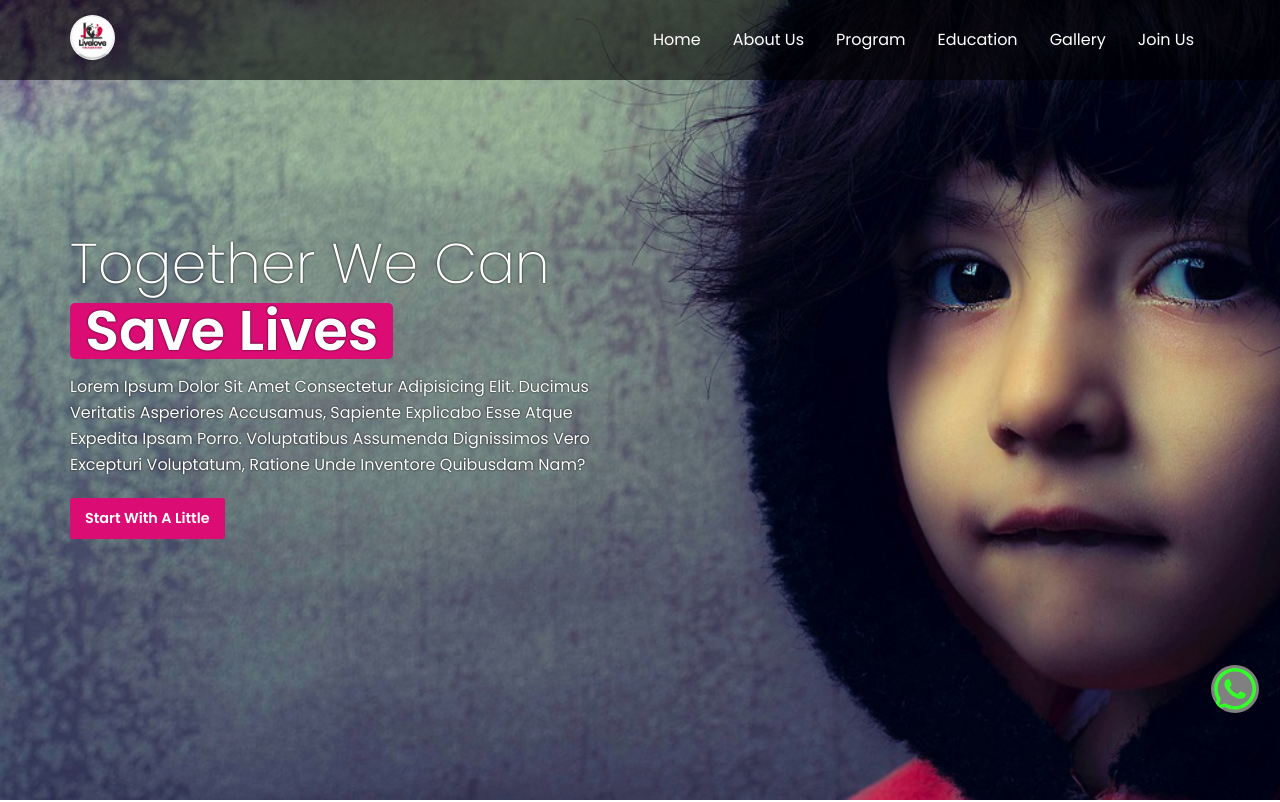
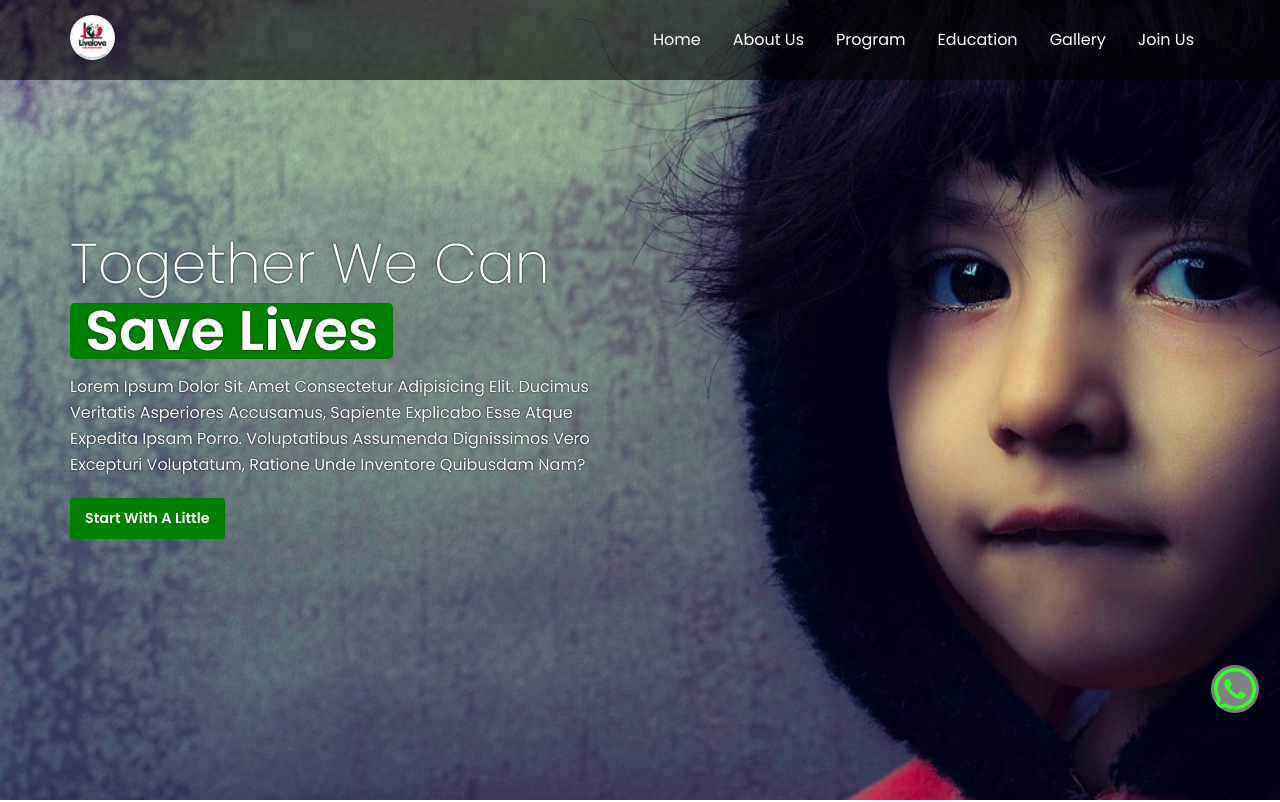
Before and after one commit to Boldmax/lovelive, a React (Create React App) app: page / in a window 1280 px wide. Shown: the top 802 px of the page. Built offline with nearby package versions, Linux system fonts and the light colour scheme.

Commit message:
Completed

```diff
--- a/src/App.css
+++ b/src/App.css
@@ -2,7 +2,7 @@
 @import url("https://fonts.googleapis.com/css2?family=Poppins:wght@200;300;400;500;600;700;800&display=swap");
 
 :root {
-  --themeRed: #db0c74;
+  --themeRed: green; /*#db0c74*/
   --grey: #efefef;
 }
 
```
